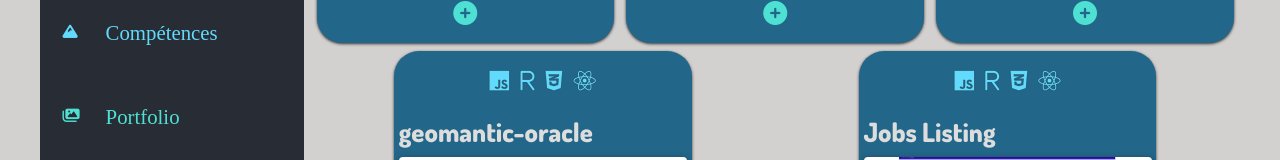
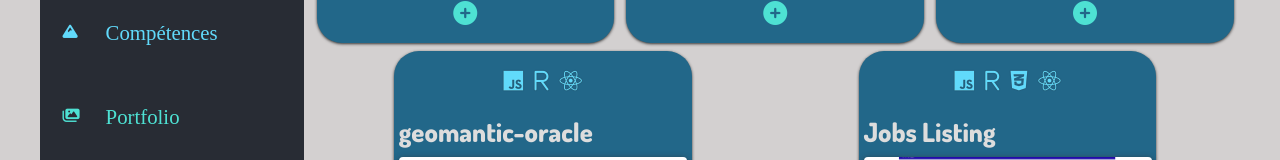
Before and after one commit to julienLombard/julien-lombard-developer-portfolio, a React (Create React App) app: page /portfolio in a window 1280 px wide. Shown: the part 378-538 px from the top of the page. Built offline with nearby package versions, Linux system fonts and the light colour scheme; a web font is replaced by a local one.

Commit message:
Updating Jobs Listing project

```diff
--- a/src/data/portfolioData.js
+++ b/src/data/portfolioData.js
@@ -37,12 +37,7 @@ export const portfolioData = [
     id: 4,
     name: 'geomantic-oracle',
     languages: ['javascript', 'redux', 'react'],
-    languagesIcons: [
-      'fab fa-js',
-      'fa-regular fa-r',
-      'fab fa-css3-alt',
-      'fab fa-react',
-    ],
+    languagesIcons: ['fab fa-js', 'fa-regular fa-r', 'fab fa-react'],
     lien: true,
     url: 'https://geomantic-oracle.vercel.app/',
     source: 'https://github.com/julienLombard/geomantic-oracle',
@@ -52,7 +47,7 @@ export const portfolioData = [
   {
     id: 5,
     name: 'Jobs Listing',
-    languages: ['javascript', 'redux', 'react'],
+    languages: ['javascript', 'redux', 'react', 'css'],
     languagesIcons: [
       'fab fa-js',
       'fa-regular fa-r',
```
